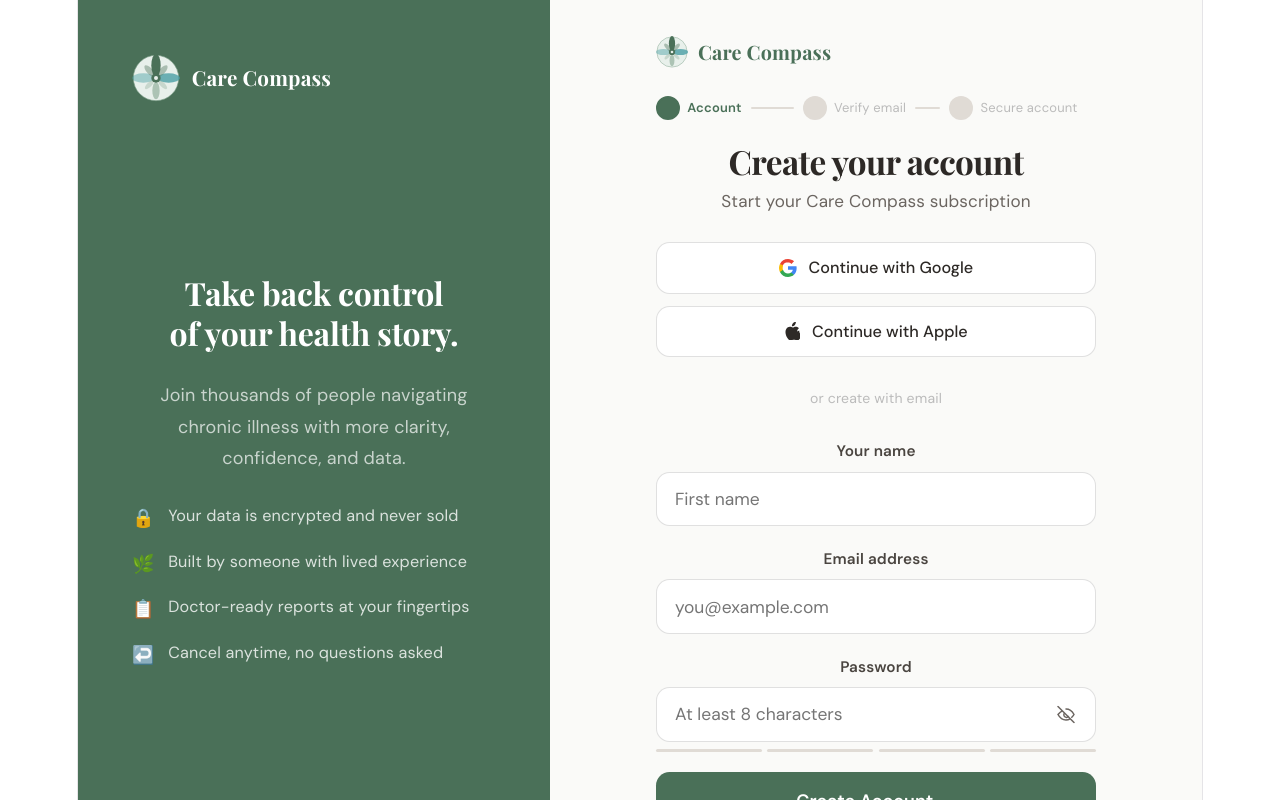
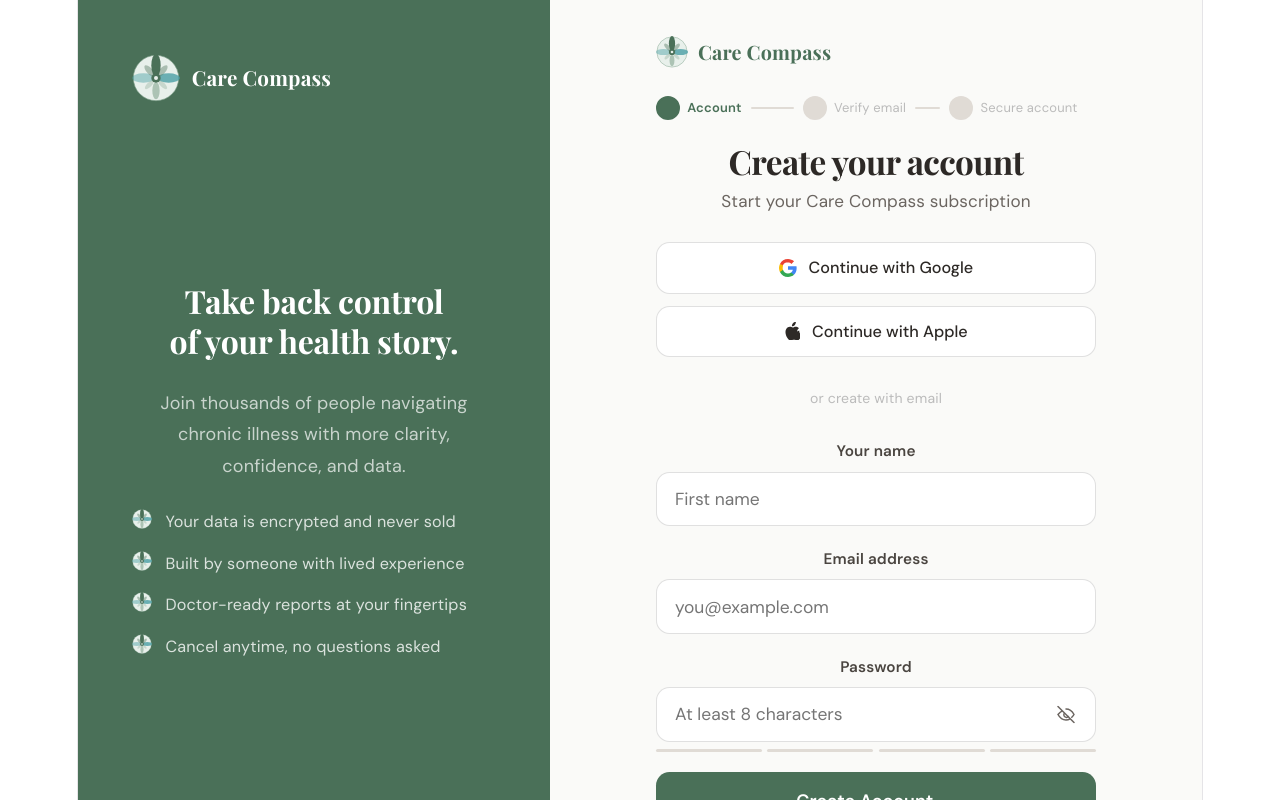
Before and after one commit to tiffanykbuettner-lab/care-compass-landing, a React (Vite) app: page /signup in a window 1280 px wide. Shown: the top 800 px of the page. Built offline with nearby package versions, Linux system fonts and the light colour scheme; a web font is replaced by a local one.

Commit message:
fix signup trust icons to use botanical mark2

```diff
--- a/src/CareCompassSignup.jsx
+++ b/src/CareCompassSignup.jsx
@@ -139,16 +139,16 @@ export default function CareCompassSignup() {
             <p style={s.leftSub}>Join thousands of people navigating chronic illness with more clarity, confidence, and data.</p>
             <div style={s.trustList}>
               {[
-                { icon: "🔒", text: "Your data is encrypted and never sold" },
-                { icon: "🌿", text: "Built by someone with lived experience" },
-                { icon: "📋", text: "Doctor-ready reports at your fingertips" },
-                { icon: "↩️", text: "Cancel anytime, no questions asked" },
-              ].map(({ icon, text }) => (
-                <div key={text} style={s.trustItem}>
-                  <span style={s.trustIcon}>{icon}</span>
-                  <span style={s.trustText}>{text}</span>
-                </div>
-              ))}
+  		"Your data is encrypted and never sold",
+  		"Built by someone with lived experience",
+  		"Doctor-ready reports at your fingertips",
+  		"Cancel anytime, no questions asked",
+	      ].map(text => (
+  		<div key={text} style={s.trustItem}>
+    		  <BotanicalMark size={20}/>
+    		  <span style={s.trustText}>{text}</span>
+  		</div>
+	      ))}
             </div>
           </div>
           <p style={s.leftFooter}>© {new Date().getFullYear()} Care Compass · <a href="/privacy" style={s.leftFooterLink}>Privacy Policy</a></p>
@@ -339,8 +339,7 @@ const s = {
   leftHeadline: { fontFamily: "'Playfair Display', Georgia, serif", fontSize: "clamp(1.6rem, 2.5vw, 2.2rem)", fontWeight: 700, color: "#fff", lineHeight: 1.25, margin: 0 },
   leftSub: { fontSize: "1rem", color: "rgba(255,255,255,0.7)", lineHeight: 1.75, margin: 0 },
   trustList: { display: "flex", flexDirection: "column", gap: "0.875rem" },
-  trustItem: { display: "flex", alignItems: "flex-start", gap: "0.75rem", marginTop: "0.1rem" },
-  trustIcon: { fontSize: "1rem", flexShrink: 0, marginTop: "0.1rem" },
+  trustItem: { display: "flex", alignItems: "flex-start", gap: "0.75rem" },
   trustText: { fontSize: "0.9rem", color: "rgba(255,255,255,0.8)", lineHeight: 1.6 },
   leftFooter: { fontSize: "0.75rem", color: "rgba(255,255,255,0.4)", marginTop: "auto", paddingTop: "1rem" },
   leftFooterLink: { color: "rgba(255,255,255,0.5)", textDecoration: "none" },
```
